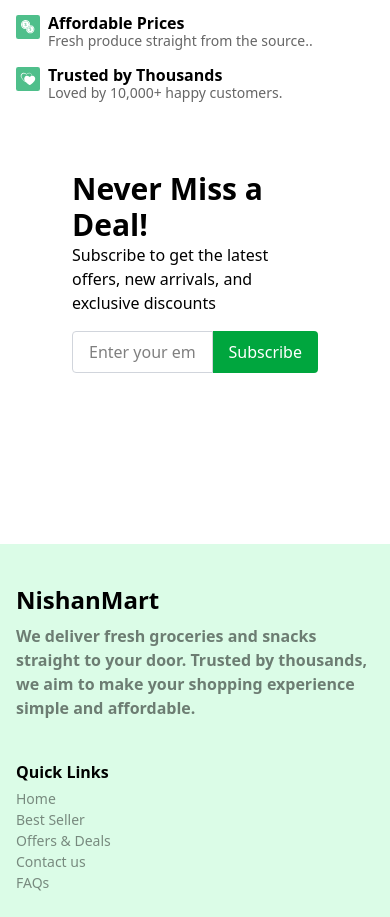
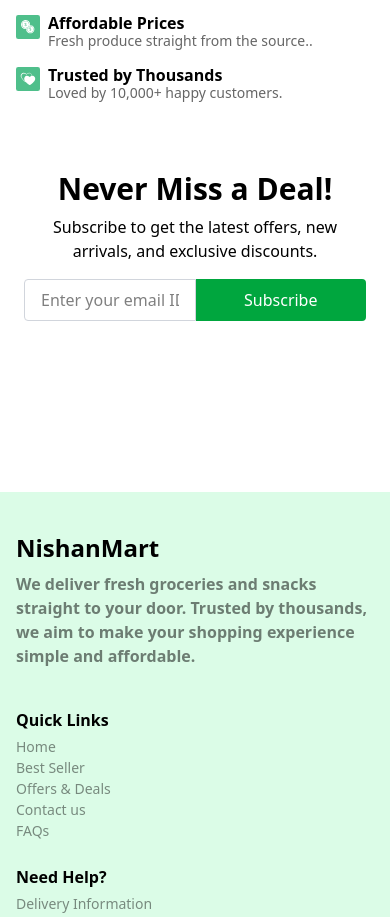
Before and after one commit to nishan-khiva/ShoppingMart, a React (Vite) app in the folder client/: page / in a window 390 px wide. Shown: the part 3142-4059 px from the top of the page. Built offline with nearby package versions, Linux system fonts and the light colour scheme; no server answers.

Commit message:
Update Never.jsx

```diff
--- a/client/src/Components/Never.jsx
+++ b/client/src/Components/Never.jsx
@@ -1,41 +1,38 @@
-import React, { useState } from 'react'
+import React, { useState } from 'react';
 
 const Never = () => {
-    const[email, setEmail]= useState('')
+    const [email, setEmail] = useState('');
+
     const handleSubscribe = (e) => {
         e.preventDefault();
-        setEmail('')
-        alert('thank for Subscribe')
-
-    }
+        setEmail('');
+        alert('Thank you for subscribing!');
+    };
 
     return (
-        <div className='px-18 py-9 flex flex-col justify-center items-center' >
-            <h1 className='text-3xl font-semibold'>Never Miss a Deal!</h1>
-            <p className='font-sans '>Subscribe to get the latest offers, new arrivals, and exclusive discounts</p>
-            <div className="flex mt-4 w-full max-w-md">
-                <form onSubmit={handleSubscribe} className='flex w-full max-w-md'>
+        <div className='px-6 sm:px-18 py-9 flex flex-col justify-center items-center'>
+            <h1 className='text-3xl font-semibold text-center'>Never Miss a Deal!</h1>
+            <p className='font-sans text-center mt-2'>Subscribe to get the latest offers, new arrivals, and exclusive discounts.</p>
+            <div className="flex mt-4 w-full max-w-lg">
+                <form onSubmit={handleSubscribe} className='flex w-full'>
                     <input
                         type="email"
                         placeholder="Enter your email ID"
                         required
                         value={email}
-                        onChange={(e)=>setEmail(e.target.value)}
+                        onChange={(e) => setEmail(e.target.value)}
                         className="border border-gray-300 rounded-l px-4 py-2 w-full focus:outline-none focus:ring-2 focus:ring-green-400"
                     />
                     <button
                         type="submit"
-                        className="bg-green-600 text-white px-4 py-2 rounded-r hover:bg-green-700 transition"
+                        className="bg-green-600 text-white px-4 py-2 rounded-r hover:bg-green-700 transition w-full sm:w-auto"
                     >
                         Subscribe
                     </button>
                 </form>
             </div>
+        </div>
+    );
+};
 
-
-
-        </div>
-    )
-}
-
-export default Never
+export default Never;
```
